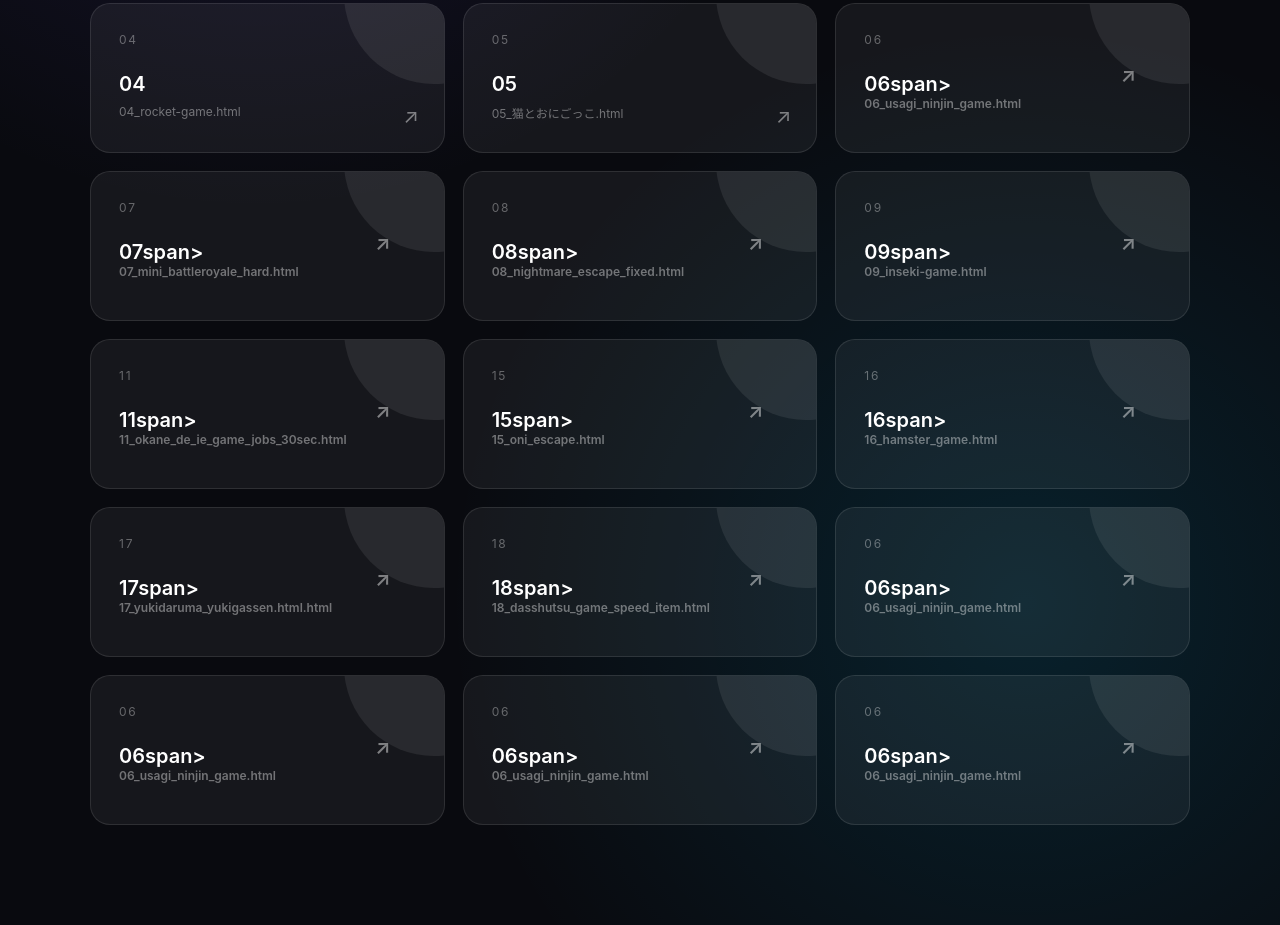
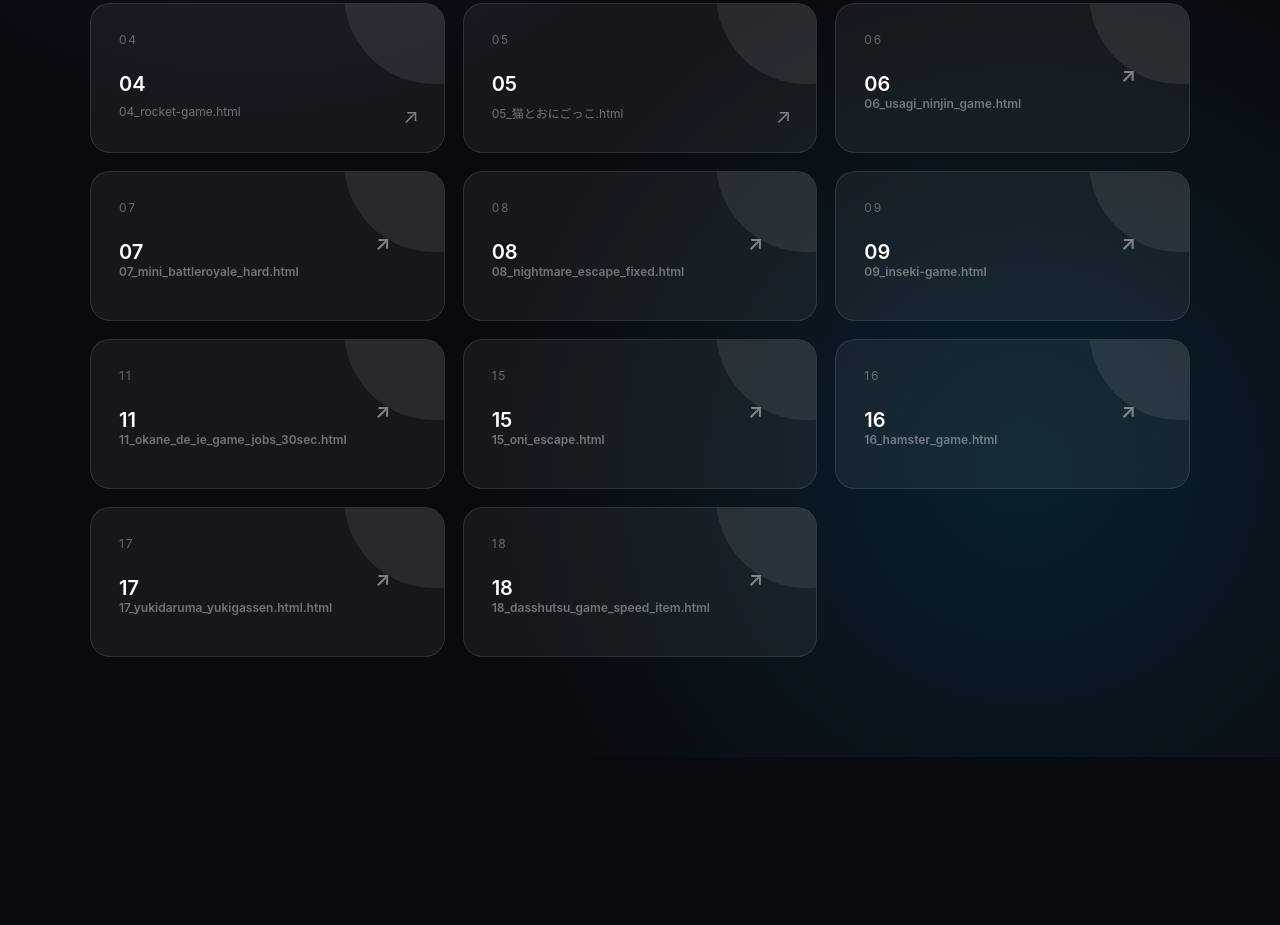
Before and after one commit to ge-mutyuudokusya/tonzania, a plain HTML site: page index.html in a window 1280 px wide. Shown: the part 688-1613 px from the top of the page. After the commit the page ends 1445 px from the top, so only its background shows below. Drawn offline with Linux system fonts and the light colour scheme.

Commit message:
Update index.html

```diff
--- a/index.html
+++ b/index.html
@@ -365,7 +365,7 @@
         rel="noopener noreferrer"
       >
         <span class="number">06</span>
-        <span class="link-title">06span>
+        <span class="link-title">06<span>
         <span class="link-url">06_usagi_ninjin_game.html</span>
         <span class="arrow">↗</span>
       </a>
@@ -378,7 +378,7 @@
         rel="noopener noreferrer"
       >
         <span class="number">07</span>
-        <span class="link-title">07span>
+        <span class="link-title">07<span>
         <span class="link-url">07_mini_battleroyale_hard.html</span>
         <span class="arrow">↗</span>
       </a>
@@ -390,7 +390,7 @@
         rel="noopener noreferrer"
       >
         <span class="number">08</span>
-        <span class="link-title">08span>
+        <span class="link-title">08<span>
         <span class="link-url">08_nightmare_escape_fixed.html</span>
         <span class="arrow">↗</span>
       </a>
@@ -402,7 +402,7 @@
         rel="noopener noreferrer"
       >
         <span class="number">09</span>
-        <span class="link-title">09span>
+        <span class="link-title">09<span>
         <span class="link-url">09_inseki-game.html</span>
         <span class="arrow">↗</span>
       </a>
@@ -414,7 +414,7 @@
         rel="noopener noreferrer"
       >
         <span class="number">11</span>
-        <span class="link-title">11span>
+        <span class="link-title">11<span>
         <span class="link-url">11_okane_de_ie_game_jobs_30sec.html</span>
         <span class="arrow">↗</span>
       </a>
@@ -426,7 +426,7 @@
         rel="noopener noreferrer"
       >
         <span class="number">15</span>
-        <span class="link-title">15span>
+        <span class="link-title">15<span>
         <span class="link-url">15_oni_escape.html</span>
         <span class="arrow">↗</span>
       </a>
@@ -438,7 +438,7 @@
         rel="noopener noreferrer"
       >
         <span class="number">16</span>
-        <span class="link-title">16span>
+        <span class="link-title">16<span>
         <span class="link-url">16_hamster_game.html</span>
         <span class="arrow">↗</span>
       </a>
@@ -450,7 +450,7 @@
         rel="noopener noreferrer"
       >
         <span class="number">17</span>
-        <span class="link-title">17span>
+        <span class="link-title">17<span>
         <span class="link-url">17_yukidaruma_yukigassen.html.html</span>
         <span class="arrow">↗</span>
       </a>
@@ -462,62 +462,10 @@
         rel="noopener noreferrer"
       >
         <span class="number">18</span>
-        <span class="link-title">18span>
+        <span class="link-title">18<span>
         <span class="link-url">18_dasshutsu_game_speed_item.html</span>
         <span class="arrow">↗</span>
       </a>
-     <!-- URL 06 -->
-      <a
-        class="link-card"
-        href="06_usagi_ninjin_game.html"
-        target="_blank"
-        rel="noopener noreferrer"
-      >
-        <span class="number">06</span>
-        <span class="link-title">06span>
-        <span class="link-url">06_usagi_ninjin_game.html</span>
-        <span class="arrow">↗</span>
-      </a>
-     <!-- URL 06 -->
-      <a
-        class="link-card"
-        href="06_usagi_ninjin_game.html"
-        target="_blank"
-        rel="noopener noreferrer"
-      >
-        <span class="number">06</span>
-        <span class="link-title">06span>
-        <span class="link-url">06_usagi_ninjin_game.html</span>
-        <span class="arrow">↗</span>
-      </a>
-     <!-- URL 06 -->
-      <a
-        class="link-card"
-        href="06_usagi_ninjin_game.html"
-        target="_blank"
-        rel="noopener noreferrer"
-      >
-        <span class="number">06</span>
-        <span class="link-title">06span>
-        <span class="link-url">06_usagi_ninjin_game.html</span>
-        <span class="arrow">↗</span>
-      </a>
-     <!-- URL 06 -->
-      <a
-        class="link-card"
-        href="06_usagi_ninjin_game.html"
-        target="_blank"
-        rel="noopener noreferrer"
-      >
-        <span class="number">06</span>
-        <span class="link-title">06span>
-        <span class="link-url">06_usagi_ninjin_game.html</span>
-        <span class="arrow">↗</span>
-      </a>
-
-
-
-
 
 
 
```
